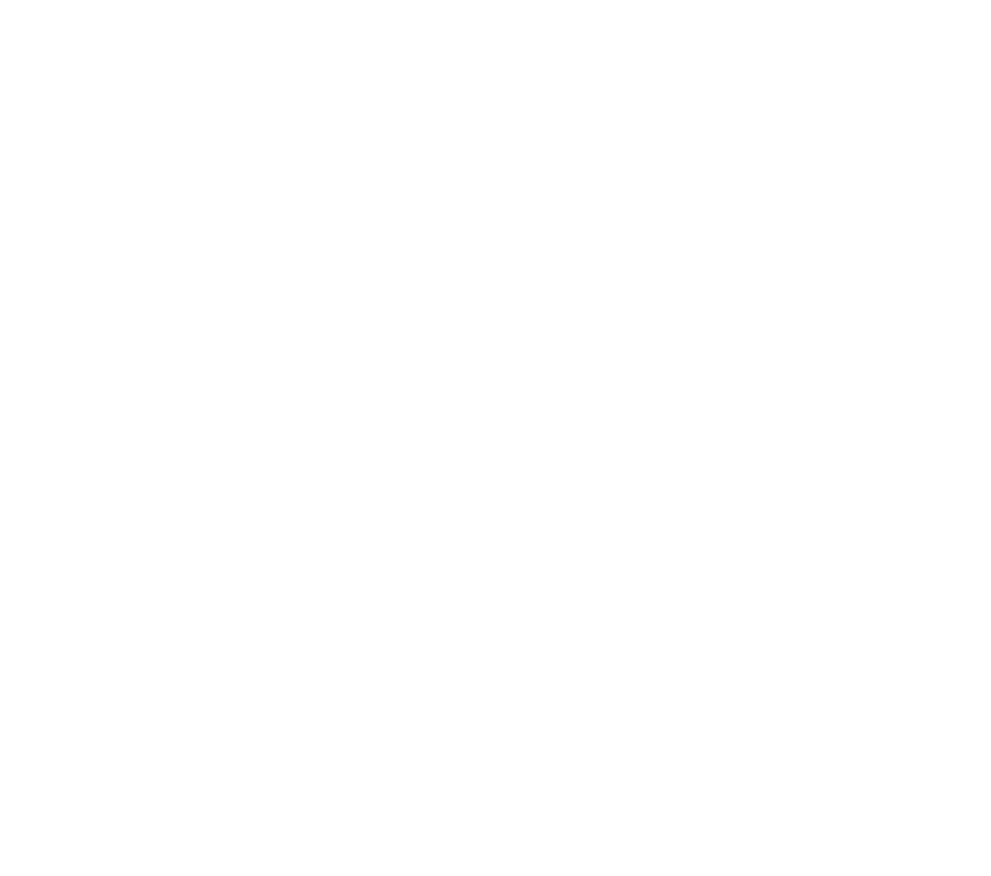
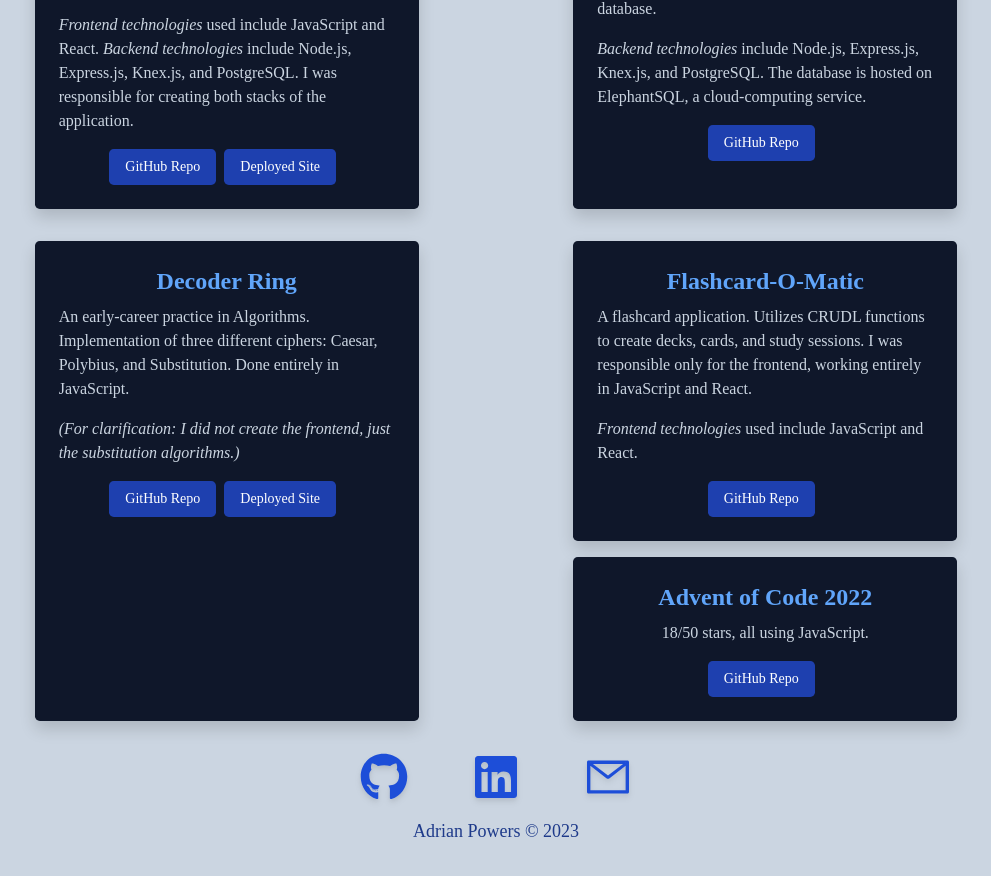
Before and after one commit to adrianpowers/portfolio, a React (Create React App) app: page /projects in a window 1280 px wide. Shown: the part 440-1316 px from the top of the page, without its empty margins (144-1135 px from the left). Before the commit the page ends 800 px from the top, so only its background shows below. Built offline with nearby package versions, Linux system fonts and the light colour scheme; a web font is replaced by a local one.

Commit message:
Projects page complete

```diff
--- a/src/Footer.js
+++ b/src/Footer.js
@@ -1,8 +1,9 @@
-import { FaGithub, FaLinkedin} from 'react-icons/fa'
-import { AiOutlineMail } from 'react-icons/ai'
+import { FaGithub, FaLinkedin } from "react-icons/fa";
+import { AiOutlineMail } from "react-icons/ai";
 
 export default function Footer() {
   return (
+    <>
       <div
         id="social-icons"
         className="text-5xl flex justify-center gap-16 drop-shadow-md text-blue-700"
@@ -12,18 +13,22 @@
           href="https://github.com/adrianpowers"
           rel="noreferrer"
         >
-        <FaGithub className="transition ease-in-out duration-150 hover:text-blue-500 active:text-blue-700" />
+          <FaGithub className="transition ease-in-out duration-250 hover:text-blue-500 active:text-blue-700" />
         </a>
         <a
           target="_blank"
           href="https://linkedin.com/in/adrianpowers530"
           rel="noreferrer"
         >
-        <FaLinkedin className="transition ease-in-out duration-150 hover:text-blue-500 active:text-blue-700" />
+          <FaLinkedin className="transition ease-in-out duration-250 hover:text-blue-500 active:text-blue-700" />
         </a>
         <a href="/contact">
-        <AiOutlineMail className="transition ease-in-out duration-150 hover:text-blue-500 active:text-blue-700" />
+          <AiOutlineMail className="transition ease-in-out duration-250 hover:text-blue-500 active:text-blue-700" />
         </a>
       </div>
+      <p className="text-lg text-center text-blue-900 pt-3">
+        Adrian Powers © 2023
+      </p>
+    </>
   );
 }
--- a/src/Header.js
+++ b/src/Header.js
@@ -8,7 +8,7 @@
 
   return (
     <div className="flex items-center justify-between border-b border-gray-400 py-8">
-      <h1 className="text-3xl text-blue-900 hover:text-blue-500 drop-shadow-lg font-bold">
+      <h1 className="text-3xl text-blue-900 transition ease-in-out duration-250 hover:text-blue-500 active:text-blue-700 drop-shadow-lg font-bold">
         <a href="/" style={{textDecoration: 'none', color: 'inherit'}}>Adrian Powers</a>
       </h1>
       <nav>
@@ -39,23 +39,23 @@
         </section>
 
         <ul className="hidden space-x-6 lg:flex">
-          <li className="text-blue-900 font-semibold text-1xl my-8 transition ease-in-out duration-150 hover:text-blue-500 active:text-blue-700">
+          <li className="text-blue-900 font-semibold text-1xl my-8 transition ease-in-out duration-250 hover:text-blue-500 active:text-blue-700">
             <a href="/#skills-and-languages" style={{textDecoration: 'none', color: 'inherit'}}>Skills & Languages</a>
           </li>
-          <li className="text-blue-900 font-semibold text-1xl my-8 transition ease-in-out duration-150 hover:text-blue-500 active:text-blue-700">
+          <li className="text-blue-900 font-semibold text-1xl my-8 transition ease-in-out duration-250 hover:text-blue-500 active:text-blue-700">
             <a href="/projects" style={{textDecoration: 'none', color: 'inherit'}}>Projects</a>
           </li>
-          <li className="text-blue-900 font-semibold text-1xl my-8 transition ease-in-out duration-150 hover:text-blue-500 active:text-blue-700">
+          <li className="text-blue-900 font-semibold text-1xl my-8 transition ease-in-out duration-250 hover:text-blue-500 active:text-blue-700">
             <a href="/contact" style={{textDecoration: 'none', color: 'inherit'}}>Contact</a>
           </li>
           <li>
-            <BsFillMoonStarsFill className="text-blue-800 drop-shadow-lg cursor-pointer text-2xl my-8 transition ease-in-out duration-150 hover:text-blue-500 active:text-blue-700" />
+            <BsFillMoonStarsFill className="text-blue-800 drop-shadow-lg cursor-pointer text-2xl my-8 transition ease-in-out duration-250 hover:text-blue-500 active:text-blue-700" />
           </li>
           <li>
             <button
               href="#"
               className="text-slate-200 font-semibold drop-shadow-lg bg-gradient-to-br from-blue-600 to-slate-800
-            transition ease-in-out duration-150 hover:from-blue-500  hover:to-blue-500 active:from-blue-700 active:to-blue-700
+            transition ease-in-out duration-250 hover:from-blue-500  hover:to-blue-500 active:from-blue-700 active:to-blue-700
             rounded-br-2xl rounded-tl-2xl rounded-bl-sm rounded-tr-sm text-xl px-4 py-2 my-4"
             >
               Resume
--- a/src/home/Home.js
+++ b/src/home/Home.js
@@ -97,7 +97,6 @@
           {" "}
         </h1>
         <Footer />
-        <p className="text-lg text-center text-blue-900 pt-3">Adrian Powers © 2023</p>
       </div>
     </main>
   );
--- a/src/projects/Projects.js
+++ b/src/projects/Projects.js
@@ -1,20 +1,169 @@
 import React from "react";
 import Header from "../Header";
+import Footer from "../Footer";
+import "../index.css";
 
 export default function Projects() {
   return (
-    <main id="projects" className="bg-slate-300 px-10 scroll-smooth">
+    <main id="projects" className="bg-slate-300 px-10 scroll-smooth pb-5">
       <Header />
 
       <div id="header-text" className="text-center p-10">
-        <h2 className="text-blue-900 drop-shadow-md text-5xl pb-4 font-bold">
+        <h2 className="text-blue-900 drop-shadow-md text-5xl font-bold">
           Projects
         </h2>
       </div>
 
-      <section className="container">
+      <section className="flex flex-wrap grid-flow-col auto-cols-max justify-evenly pb-3">
+        <div className="max-w-sm p-6 m-3 bg-slate-900 rounded-lg shadow text">
+          <h5 className="mb-2 text-2xl font-bold text-blue-400 text-center">
+            Periodic Tables
+          </h5>
+          <p className="mb-3 font-normal text-slate-300">
+            A mock app for a fine dining restaurant reservation system. The
+            software is meant to be operated by the restaurant staff when
+            customers call in reservations.
+          </p>
+          <p className="mb-3 font-normal text-slate-300">
+            <i>Frontend technologies</i> used include JavaScript and React.{" "}
+            <i>Backend technologies</i> include Node.js, Express.js, Knex.js,
+            and PostgreSQL. I was responsible for creating both stacks of the
+            application.
+          </p>
+          <div className="text-center">
+            <a
+              href="https://github.com/adrianpowers/restaurant-reservation"
+              target="_blank"
+              rel="noreferrer"
+              style={{ textDecoration: "none" }}
+              className="inline-flex items-center px-3 py-2 mr-2 text-sm font-medium text-center text-white rounded-lg bg-blue-800 hover:bg-blue-600 active:bg-blue-900"
+            >
+              GitHub Repo
+            </a>
+            <a
+              href="https://periodic-tables-reservations-te1e.onrender.com/dashboard"
+              target="_blank"
+              rel="noreferrer"
+              style={{ textDecoration: "none" }}
+              className="inline-flex items-center px-3 py-2 mr-2 text-sm font-medium text-center text-white rounded-lg bg-blue-800 hover:bg-blue-600 active:bg-blue-900"
+            >
+              Deployed Site
+            </a>
+          </div>
+        </div>
 
+        <div className="max-w-sm p-6 m-3 bg-slate-900 rounded-lg shadow">
+          <h5 className="mb-2 text-2xl font-bold text-blue-400 text-center">
+            We Love Movies
+          </h5>
+          <p className="mb-3 font-normal text-slate-300">
+            A mock movie review and rating site. I was responsible for creating
+            the RESTful API that powers the backend, as well as populating the
+            database.
+          </p>
+          <p className="mb-3 font-normal text-slate-300">
+            <i>Backend technologies</i> include Node.js, Express.js, Knex.js,
+            and PostgreSQL. The database is hosted on ElephantSQL, a
+            cloud-computing service.
+          </p>
+          <div className="text-center">
+            <a
+              href="https://github.com/adrianpowers/we-love-movies-back-end"
+              target="_blank"
+              rel="noreferrer"
+              style={{ textDecoration: "none" }}
+              className="inline-flex items-center px-3 py-2 mr-2 text-sm font-medium text-center text-white rounded-lg bg-blue-800 hover:bg-blue-600 active:bg-blue-900"
+            >
+              GitHub Repo
+            </a>
+          </div>
+        </div>
+
+        <div className="max-w-sm p-6 m-3 bg-slate-900 rounded-lg shadow">
+          <h5 className="mb-2 text-2xl font-bold text-blue-400 text-center">
+            Decoder Ring
+          </h5>
+          <p className="mb-3 font-normal text-slate-300">
+            An early-career practice in Algorithms. Implementation of three
+            different ciphers: Caesar, Polybius, and Substitution. Done entirely
+            in JavaScript.
+          </p>
+          <p className="mb-3 font-normal text-slate-300">
+            <i>
+              (For clarification: I did not create the frontend, just the
+              substitution algorithms.)
+            </i>
+          </p>
+          <div className="text-center">
+            <a
+              href="https://github.com/adrianpowers/decoder-ring"
+              target="_blank"
+              rel="noreferrer"
+              style={{ textDecoration: "none" }}
+              className="inline-flex items-center px-3 py-2 mr-2 text-sm font-medium text-center text-white rounded-lg bg-blue-800 hover:bg-blue-600 active:bg-blue-900"
+            >
+              GitHub Repo
+            </a>
+            <a
+              href="https://adrianpowers.github.io/decoder-ring/"
+              target="_blank"
+              rel="noreferrer"
+              style={{ textDecoration: "none" }}
+              className="inline-flex items-center px-3 py-2 mr-2 text-sm font-medium text-center text-white rounded-lg bg-blue-800 hover:bg-blue-600 active:bg-blue-900"
+            >
+              Deployed Site
+            </a>
+          </div>
+        </div>
+
+        <div>
+          <div className="max-w-sm p-6 m-3 bg-slate-900 rounded-lg shadow">
+            <h5 className="mb-2 text-2xl font-bold text-blue-400 text-center">
+              Flashcard-O-Matic
+            </h5>
+            <p className="mb-3 font-normal text-slate-300">
+              A flashcard application. Utilizes CRUDL functions to create decks,
+              cards, and study sessions. I was responsible only for the
+              frontend, working entirely in JavaScript and React.
+            </p>
+            <p className="mb-3 font-normal text-slate-300">
+              <i>Frontend technologies</i> used include JavaScript and React.{" "}
+            </p>
+            <div className="text-center">
+              <a
+                href="https://github.com/adrianpowers/flashcard-o-matic"
+                target="_blank"
+                rel="noreferrer"
+                style={{ textDecoration: "none" }}
+                className="inline-flex items-center px-3 py-2 mr-2 text-sm font-medium text-center text-white rounded-lg bg-blue-800 hover:bg-blue-600 active:bg-blue-900"
+              >
+                GitHub Repo
+              </a>
+            </div>
+          </div>
+
+          <div className="max-w-sm p-6 m-3 bg-slate-900 rounded-lg shadow text">
+            <h5 className="mb-2 text-2xl font-bold text-blue-400 text-center">
+              Advent of Code 2022
+            </h5>
+            <p className="mb-3 font-normal text-center text-slate-300">
+              18/50 stars, all using JavaScript.
+            </p>
+            <div className="text-center">
+              <a
+                href="https://github.com/adrianpowers/advent-of-code-2022"
+                target="_blank"
+                rel="noreferrer"
+                style={{ textDecoration: "none" }}
+                className="inline-flex items-center px-3 py-2 mr-2 text-sm font-medium text-center text-white rounded-lg bg-blue-800 hover:bg-blue-600 active:bg-blue-900"
+              >
+                GitHub Repo
+              </a>
+            </div>
+          </div>
+        </div>
       </section>
+      <Footer />
     </main>
   );
 }
```
Lines whose indentation alone changed are shown as unchanged.
